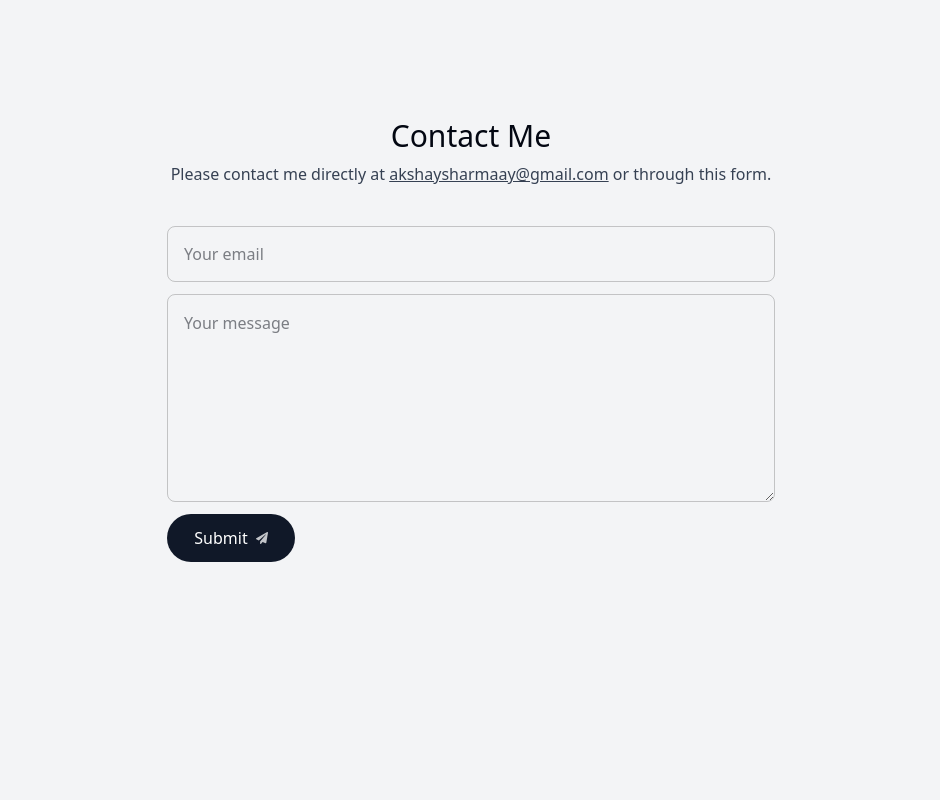
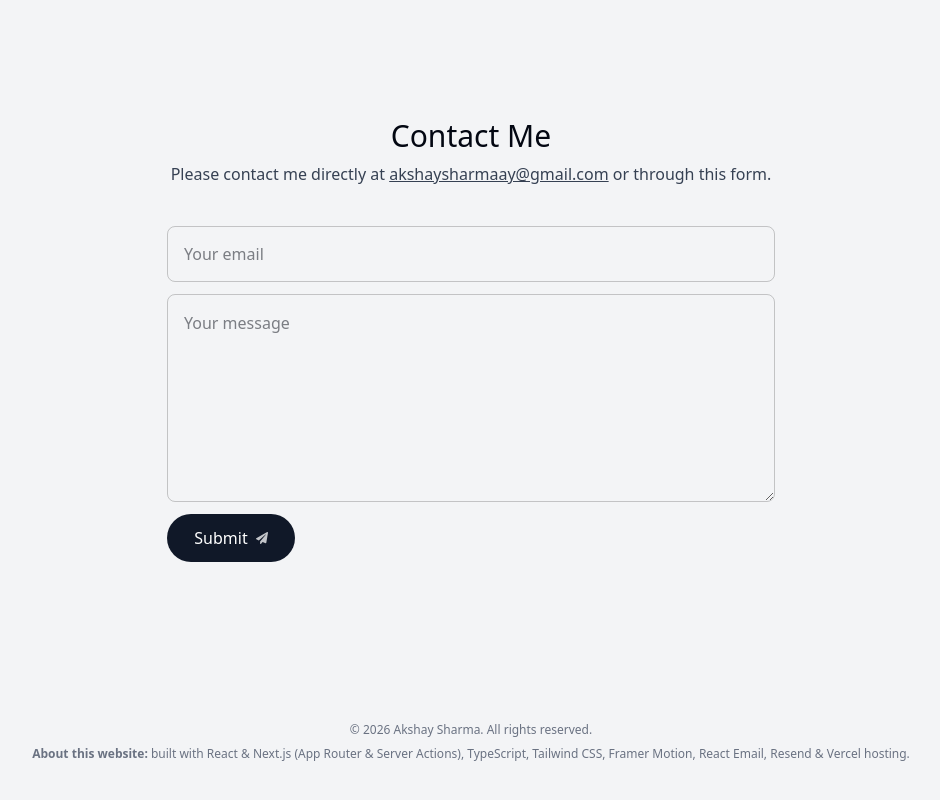
Before and after one commit to Akshay2996/portfolio, a Next.js app: page / in a window 1280 px wide. Shown: the part 4394-5194 px from the top of the page, without its empty margins (169-1109 px from the left). Before the commit the page ends 5116 px from the top, so only its background shows below. Built offline with nearby package versions, Linux system fonts and the light colour scheme; no server answers.

Commit message:
Added footer component

```diff
--- a/app/layout.tsx
+++ b/app/layout.tsx
@@ -4,6 +4,7 @@ import "./globals.css";
 import Header from "@/components/header";
 import ActiveSectionContextProvider from "@/context/active-section-context";
 import { Toaster } from "react-hot-toast";
+import Footer from "@/components/footer";
 
 const geistSans = Geist({
   variable: "--font-geist-sans",
@@ -36,7 +37,7 @@ export default function RootLayout({
         <ActiveSectionContextProvider>
           <Header />
           {children}
-
+          <Footer />
           <Toaster position="top-right" reverseOrder={false} />
         </ActiveSectionContextProvider>
       </body>
--- /dev/null
+++ b/components/footer.tsx
@@ -0,0 +1,16 @@
+import React from "react";
+
+export default function Footer() {
+  return (
+    <footer className="mb-10 px-4 text-center text-gray-500">
+      <small className="mb-2 block text-xs">
+        &copy; 2026 Akshay Sharma. All rights reserved.
+      </small>
+      <p className="text-xs">
+        <span className="font-semibold">About this website:</span> built with
+        React & Next.js (App Router & Server Actions), TypeScript, Tailwind CSS,
+        Framer Motion, React Email, Resend & Vercel hosting.
+      </p>
+    </footer>
+  );
+}
```
